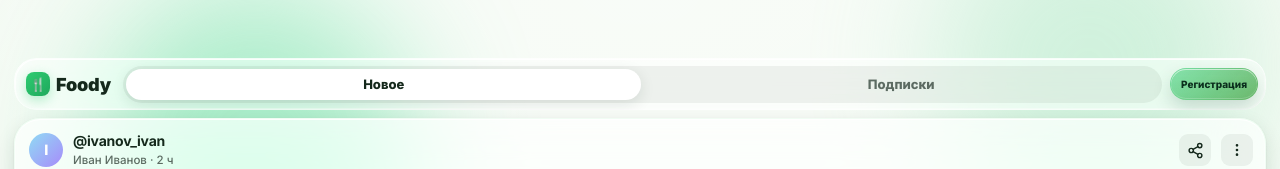
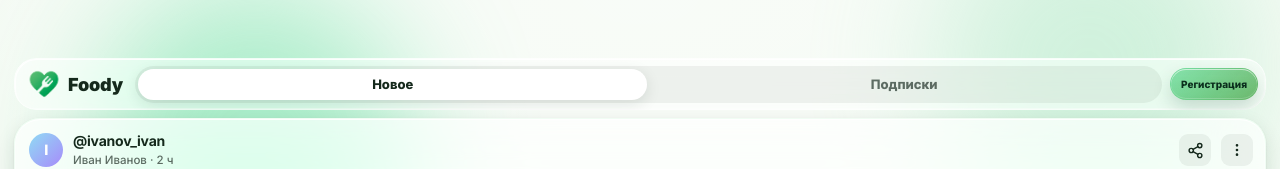
Before and after one commit to goldslugger762/foody-front, a Next.js app: page / in a window 1280 px wide. Shown: the top 169 px of the page. Built offline with nearby package versions, Linux system fonts and the light colour scheme.

Commit message:
добавлено logo

```diff
--- a/components/feed/feed-header.tsx
+++ b/components/feed/feed-header.tsx
@@ -1,5 +1,6 @@
 "use client";
 
+import Image from "next/image";
 import { motion, useReducedMotion } from "motion/react";
 
 import { GlassSurface } from "@/components/feed/glass-surface";
@@ -40,16 +41,15 @@ export function FeedHeader({
       <GlassSurface className="h-13">
         <div className="flex h-13 items-center gap-2 pr-2 pl-3 max-[409px]:gap-1 max-[409px]:pr-1.5 max-[409px]:pl-2">
           <div className="flex shrink-0 items-center gap-1.5 pr-0.5 max-[409px]:gap-1 max-[409px]:pr-0">
-            <span
+            <Image
+              src="/Foody_LOGO.webp"
+              alt=""
               aria-hidden="true"
-              className="grid size-6 place-items-center rounded-[8px] text-[13px] leading-none max-[409px]:size-5 max-[409px]:rounded-[7px] max-[409px]:text-[11px]"
-              style={{
-                background: `linear-gradient(135deg, ${brand}, #1FA85C)`,
-                boxShadow: `0 4px 12px ${brand}55`,
-              }}
-            >
-              🍴
-            </span>
+              width={36}
+              height={36}
+              className="size-9 shrink-0 object-contain max-[409px]:size-7.5"
+              priority
+            />
             <span className="font-sans text-[18px] font-black tracking-[-0.2px] text-[#15291C] max-[409px]:text-[14.5px]">
               Foody
             </span>
```
Also changed, not shown: public/Foody_LOGO.webp (added).
